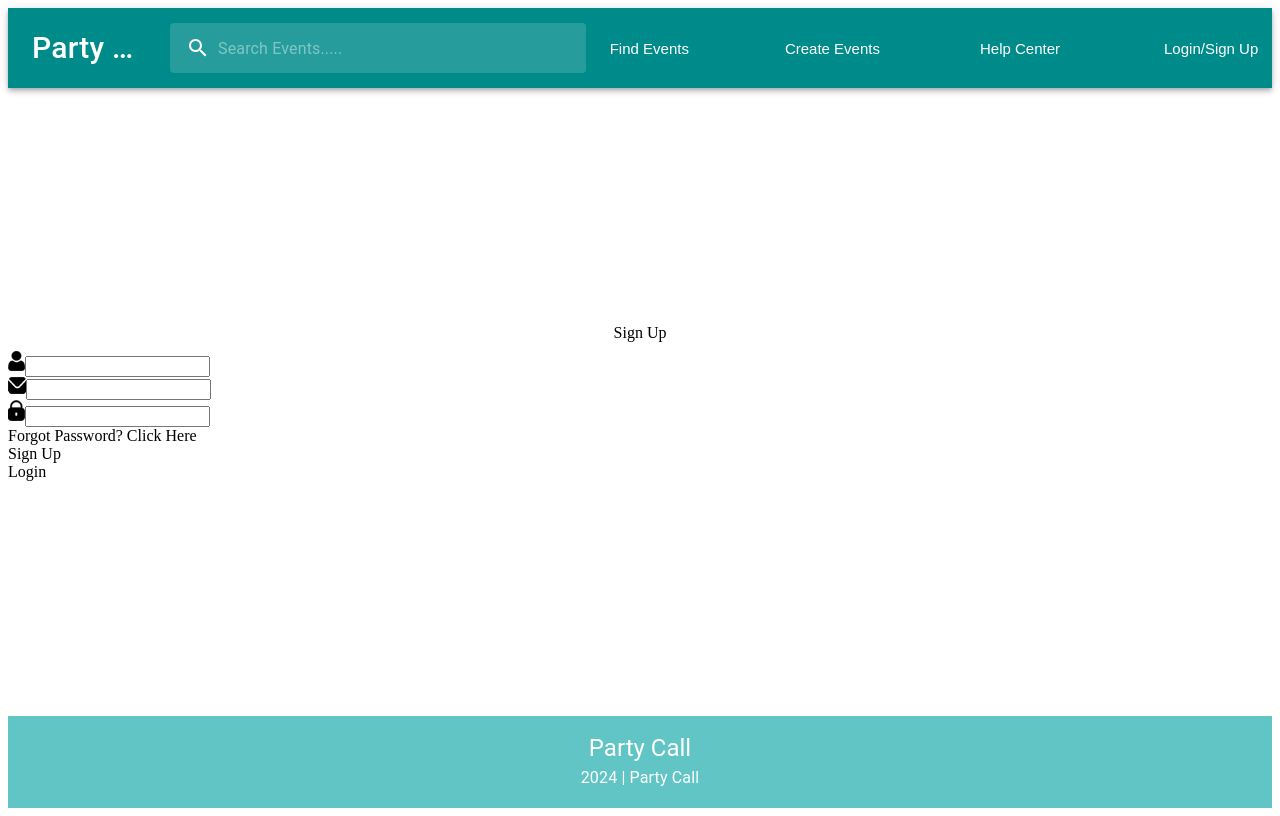
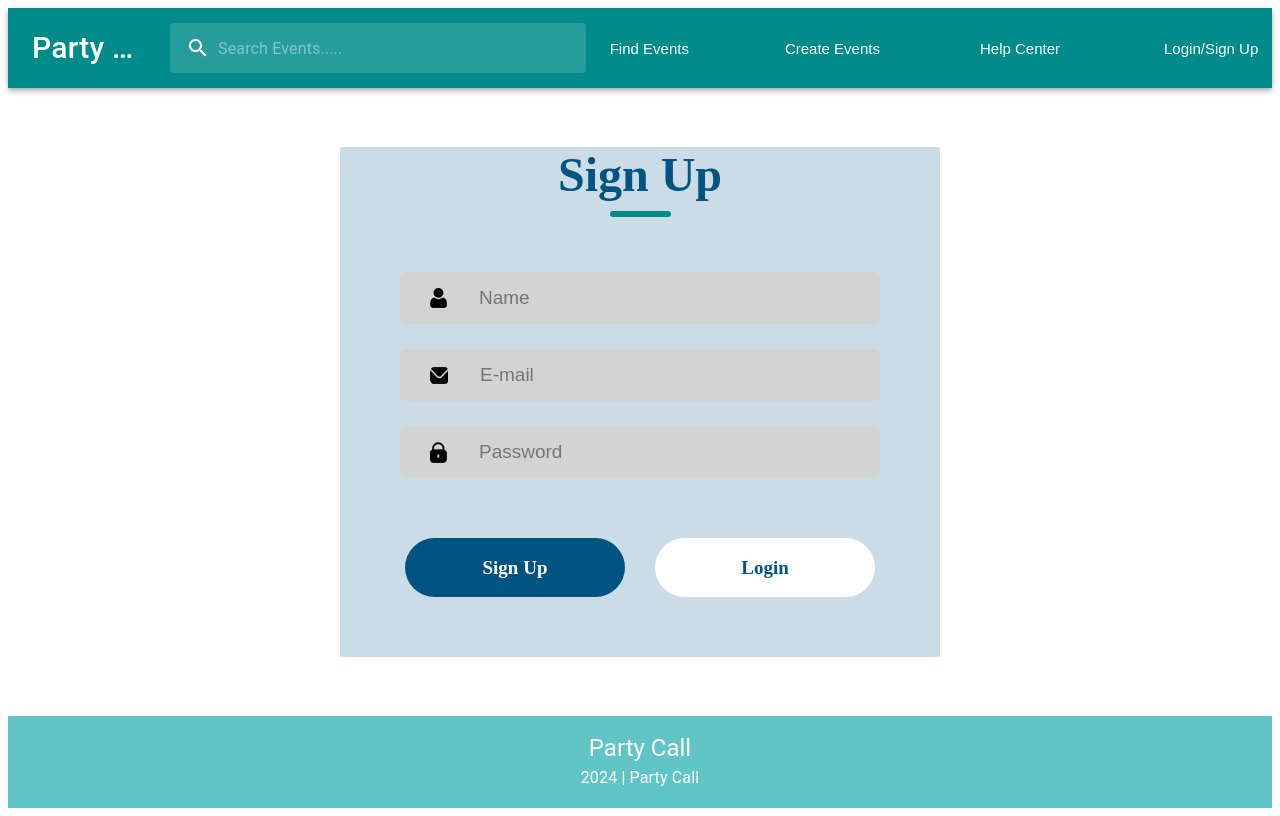
Before and after one commit to robhardial/party-call-front, a React (Vite) app in the folder party-call/: page /login in a window 1280 px wide. Built offline with nearby package versions, Linux system fonts and the light colour scheme.

Commit message:
Created login and sign up page

```diff
--- a/party-call/src/App.tsx
+++ b/party-call/src/App.tsx
@@ -3,7 +3,7 @@ import Layout from "./pages/Layout"
 import LandingPage from "./pages/LandingPage/LandingPage"
 import FindEventsPage from "./pages/FindEventsPage/FindEventsPage"
 import EventDetailsPage from "./pages/EventDetailsPage/EventDetailsPage"
-import LoginBox from "./components/Login/LoginBox"
+import LoginPage from "./pages/LoginPage/LoginPage"
 
 function App() {
 
@@ -14,7 +14,7 @@ function App() {
           <Route index element={<LandingPage/>}/>
           <Route path={"find-events"} element={<FindEventsPage/>}/>
           <Route path="events/:eventName" element={<EventDetailsPage/>}/>
-          <Route path="login" element={<LoginBox/>}/>
+          <Route path="login" element={<LoginPage/>}/>
         </Route>
       </Routes>
     </div>
--- a/party-call/src/components/Header/HeaderComponent.tsx
+++ b/party-call/src/components/Header/HeaderComponent.tsx
@@ -214,7 +214,9 @@ export default function HeaderComponent() {
               color="inherit"
               sx={{ mr: 10, fontSize: 15 }}
             >
+              <Link to="login" className='link-reset'>
               <p>Login/Sign Up</p>
+              </Link>
             </IconButton>
           </Box>
           <Box sx={{ display: { xs: 'flex', md: 'none' } }}>
--- a/party-call/src/components/Login/LoginBox.css
+++ b/party-call/src/components/Login/LoginBox.css
@@ -2,7 +2,8 @@
     display: flex;
     flex-direction: column;
     margin: auto;
-    background: white;
+    background: #CCDCE6;
+    width: 600px;
 }
 
 .header{
@@ -12,3 +13,83 @@
     gap: 9px;
     width: 100%;
 }
+
+.text{
+    color: #015482;
+    font-size: 48px;
+    font-weight: 700;
+}
+
+.underline{
+    width: 61px;
+    height: 6px;
+    background-color: #008B8B;
+    border-radius: 9px;
+}
+
+.inputs{
+    margin-top: 55px;
+    display: flex;
+    flex-direction: column;
+    gap: 25px;
+}
+
+.input{
+    display: flex;
+    align-items: center;
+    margin: auto;
+    width: 480px;
+    background: lightgrey;
+    border-radius: 6px;
+}
+
+.input img{
+    margin: 0px 30px;
+}
+
+.input input{
+    border: none;
+    outline: none;
+    height: 50px;
+    width: 400px;
+    background: transparent;
+    font-size: 19px;
+
+}
+
+.forgot-password{
+    padding-left: 62px;
+    margin-top: 27px;
+    color: #797979;
+    font-size: 18px;
+}
+
+.forgot-password span{
+    color: #015482;
+    cursor: pointer;
+}
+
+.submit-container{
+    display: flex;
+    gap: 30px;
+    margin: 60px auto;
+}
+
+.submit{
+    display: flex;
+    justify-content: center;
+    align-items: center;
+    width: 220px;
+    height: 59px;
+    color: white;
+    background: #015482;
+    border-radius: 50px;
+    font-size: 19px;
+    font-weight: 700;
+    cursor: pointer;
+}
+
+.gray{
+    background: white;
+    color: #015482;
+}
--- a/party-call/src/components/Login/LoginBox.tsx
+++ b/party-call/src/components/Login/LoginBox.tsx
@@ -1,4 +1,4 @@
-import React from "react";
+import React, { useState } from "react";
 import { Person, Email, Password  } from "@mui/icons-material";
 import user_icon from '../../assets/user.png'
 import lock from '../../assets/lock.png'
@@ -9,30 +9,37 @@ import './LoginBox.css'
 
 
 const LoginBox: React.FC = () => {
+
+    const [action, setAction] = useState("Sign Up");
+
     return(
         <div className="container">
             <div className="header">
-                <div className="text">Sign Up</div>
+                <div className="text">{action}</div>
                 <div className="underline"></div>
         </div>
                 <div className="inputs">
+                    {action ==="Login"?<div></div>:
                     <div className="input">
                         <img src={user_icon} alt=""/>
-                        <input type="text"></input>
-                    </div>
+                        <input type="text" placeholder="Name"></input>
+                    </div>}
+
                     <div className="input">
                         <img src={email} alt=""/>
-                        <input type="email"></input>
+                        <input type="email" placeholder="E-mail"></input>
                     </div>
                     <div className="input">
                         <img src={lock} alt=""/>
-                        <input type="password"></input>
+                        <input type="password" placeholder="Password"></input>
                     </div>
                 </div>
+                {action ==="Sign Up"?<div></div>:
                 <div className="forgot-password">Forgot Password? <span>Click Here</span></div>
+}
                 <div className="submit-container">
-                    <div className="submit"> Sign Up</div>
-                    <div className="submit"> Login</div>
+                    <div className={action==="Login"?"submit gray":"submit"} onClick={() => {setAction("Sign Up")}}> Sign Up</div>
+                    <div className={action==="Sign Up"?"submit gray":"submit"} onClick={() => {setAction("Login")}}> Login</div>
                 </div>
             </div>
     )
--- /dev/null
+++ b/party-call/src/pages/LoginPage/LoginPage.tsx
@@ -0,0 +1,13 @@
+import React from "react"
+import LoginBox from "../../components/Login/LoginBox"
+
+const LoginPage: React.FC = () => {
+
+    return(
+        <div>
+            <LoginBox/>
+        </div>
+    )
+}
+
+export default LoginPage;
```
Also changed, not shown: party-call/src/assets/user.png.
